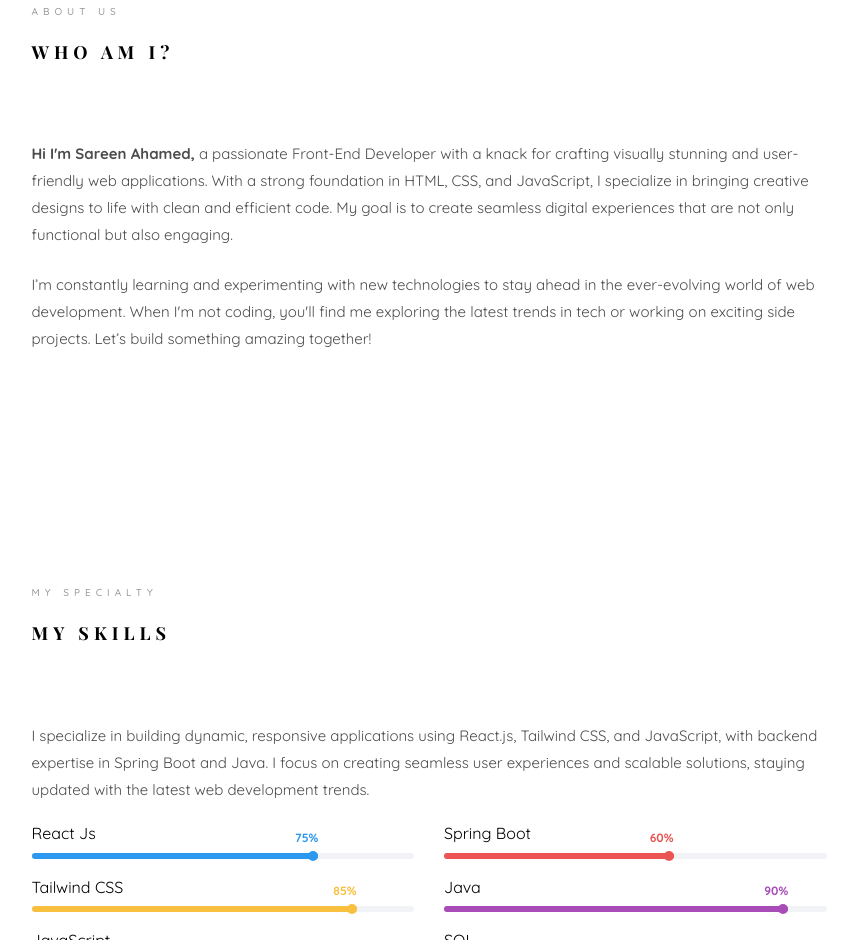
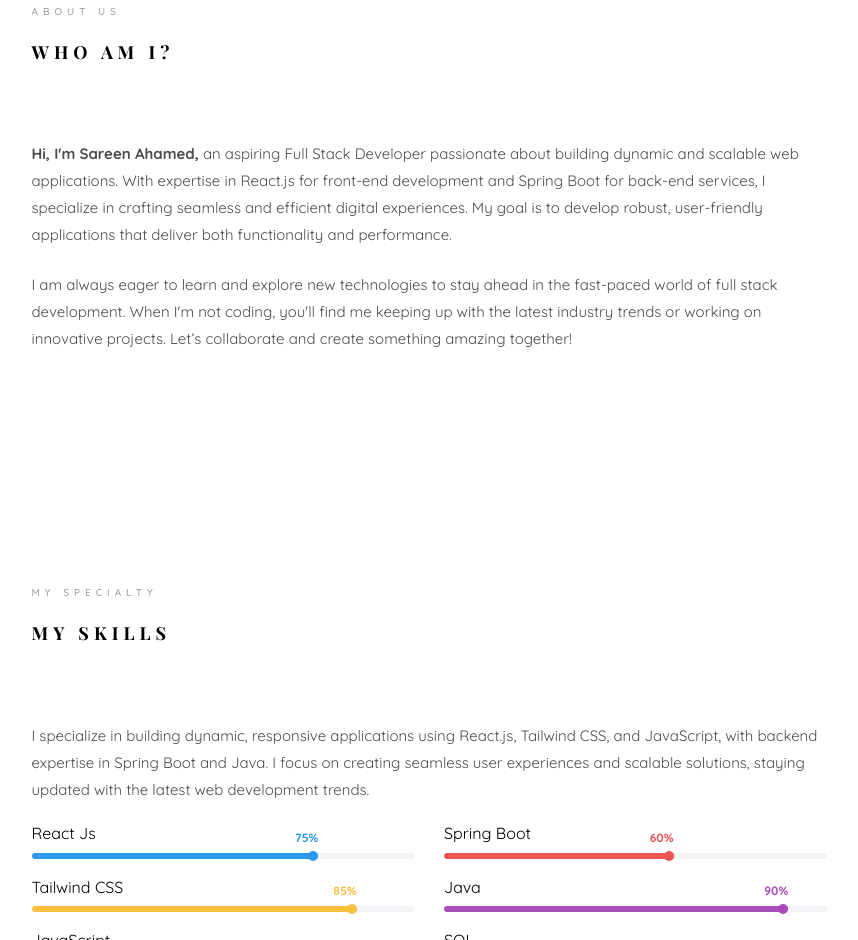
Before and after one commit to sareenAhamed/Sareen, a plain HTML site: page index.html in a window 1280 px wide. Shown: the part 1007-1947 px from the top of the page, without its empty margins (361-1219 px from the left). Drawn offline with nearby package versions, Linux system fonts and the light colour scheme; files whose address does not match are found by name; a web font is replaced by a local one.

Commit message:
Portfolio Updated

```diff
--- a/index.html
+++ b/index.html
@@ -136,8 +136,8 @@ Sareen Ahamed <script>document.write(new Date().getFullYear());</script> All rig
 									<div class="about-desc">
 										<span class="heading-meta">About Us</span>
 										<h2 class="colorlib-heading">Who Am I?</h2>
-										<p><strong>Hi I'm Sareen Ahamed,</strong> a passionate Front-End Developer with a knack for crafting visually stunning and user-friendly web applications. With a strong foundation in HTML, CSS, and JavaScript, I specialize in bringing creative designs to life with clean and efficient code. My goal is to create seamless digital experiences that are not only functional but also engaging. </p>
-										<p>I’m constantly learning and experimenting with new technologies to stay ahead in the ever-evolving world of web development. When I'm not coding, you'll find me exploring the latest trends in tech or working on exciting side projects. Let’s build something amazing together!</p>
+										<p><strong>Hi, I'm Sareen Ahamed,</strong> an aspiring Full Stack Developer passionate about building dynamic and scalable web applications. With expertise in React.js for front-end development and Spring Boot for back-end services, I specialize in crafting seamless and efficient digital experiences. My goal is to develop robust, user-friendly applications that deliver both functionality and performance.</p>
+										<p>I am always eager to learn and explore new technologies to stay ahead in the fast-paced world of full stack development. When I'm not coding, you'll find me keeping up with the latest industry trends or working on innovative projects. Let’s collaborate and create something amazing together!</p>
 									</div>
 								</div>
 							</div>
```
Also changed, not shown: 1 other file.
